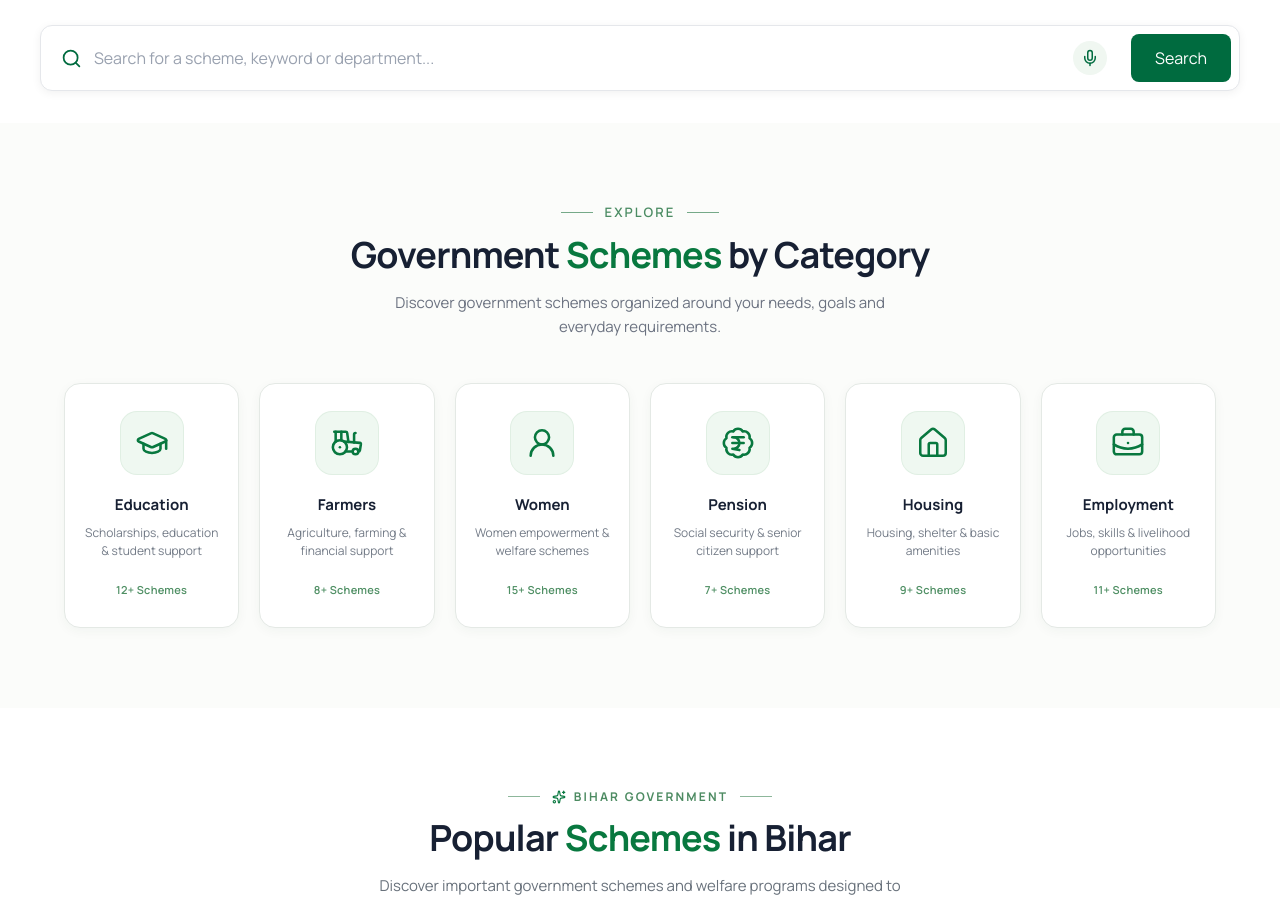
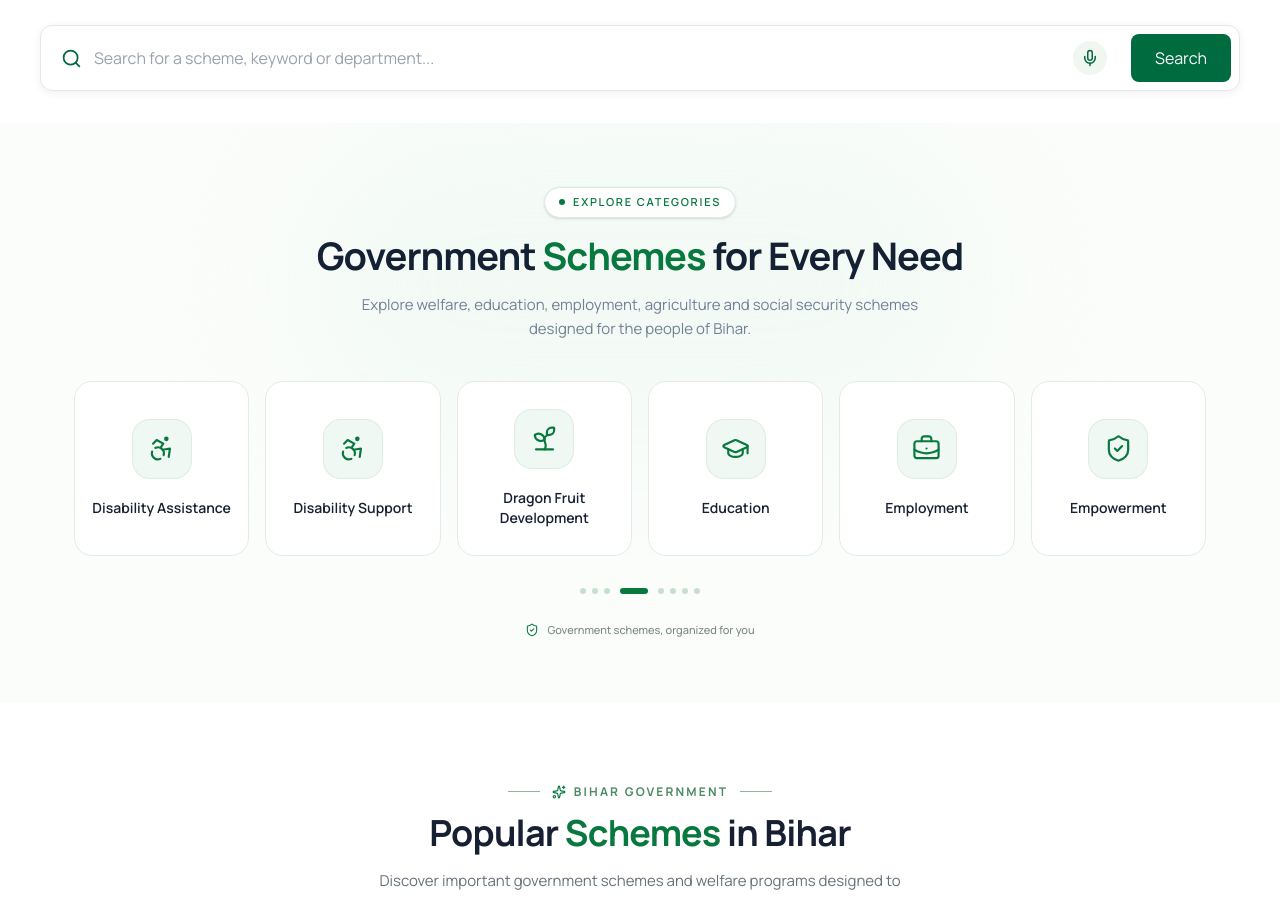
Before and after one commit to Manshavatsh0123/hamara-adhikar-frontend, a Next.js app: page / in a window 1280 px wide. Shown: the part 1200-2097 px from the top of the page. Built offline with nearby package versions, Linux system fonts and the light colour scheme.

Commit message:
feat: connect categories API

```diff
--- a/components/LandingPage/CategorySection.tsx
+++ b/components/LandingPage/CategorySection.tsx
@@ -1,4 +1,5 @@
-"use client"
+"use client";
+
 import {
   GraduationCap,
   Tractor,
@@ -6,258 +7,379 @@ import {
   BadgeIndianRupee,
   House,
   BriefcaseBusiness,
+  Wheat,
+  HeartPulse,
+  Accessibility,
+  Sprout,
+  BookOpen,
+  Landmark,
+  Users,
+  ShieldCheck,
+  Baby,
+  HandCoins,
   LucideIcon,
 } from "lucide-react";
-
-
 
 type Category = {
   id: string;
   title: string;
-  description: string;
   icon: LucideIcon;
+};
 
-  // Future API support
-  schemeCount?: number;
+const categoryIcons: Record<string, LucideIcon> = {
+  agriculture: Wheat,
+  anganwadi: Baby,
+  "backward class": Users,
+  "backward classes": Users,
+
+  bpl: HandCoins,
+
+  business: BriefcaseBusiness,
+  "capacity building": Landmark,
+
+  "child welfare": Baby,
+
+  "civil services": Landmark,
+  "competitive examination": BookOpen,
+
+  "construction worker": Users,
+  craftsmen: Users,
+
+  "crop assistance": Wheat,
+  "crop damage": Wheat,
+
+  "digital learning": BookOpen,
+
+  disability: Accessibility,
+  "disability assistance": Accessibility,
+  "disability support": Accessibility,
+
+  "dragon fruit development": Sprout,
+
+  education: GraduationCap,
+  employment: BriefcaseBusiness,
+  empowerment: ShieldCheck,
+
+  entrepreneurship: BriefcaseBusiness,
+
+  "equipment grant": HandCoins,
+
+  "extremely backward class": Users,
+  "extremely backward classes": Users,
+
+  farmer: Tractor,
+  "farmer welfare": Tractor,
+
+  "financial assistance": HandCoins,
+
+  fisheries: Wheat,
+  "fish farmer": Tractor,
+
+  "flood relief": House,
+
+  "free accommodation": House,
+  "free education": GraduationCap,
+
+  "girl student": GraduationCap,
+
+  healthcare: HeartPulse,
+  "higher education": GraduationCap,
+
+  horticulture: Sprout,
+  hostel: House,
+  irrigation: Wheat,
+
+  labour: Users,
+
+  "leprosy patient": HeartPulse,
+  library: BookOpen,
+
+  "livelihood support": HandCoins,
+
+  "makhana development": Sprout,
+  marriage: Users,
+  matric: GraduationCap,
+
+  minority: Users,
+  "minority welfare": Users,
+
+  "natural disaster": House,
+
+  "papaya development": Sprout,
+  pension: BadgeIndianRupee,
+  plantation: Sprout,
+  "plant supply": Sprout,
+  "pond development": Wheat,
+
+  "pre-school": Baby,
+
+  pwd: Accessibility,
+
+  "residential school": House,
+
+  "rural development": House,
+
+  "scheduled caste": Users,
+  "scheduled tribe": Users,
+
+  scholarship: GraduationCap,
+
+  "self employment": BriefcaseBusiness,
+
+  "skill development": BriefcaseBusiness,
+  "skill upgradation": BriefcaseBusiness,
+
+  "social security": ShieldCheck,
+  "social welfare": Users,
+
+  student: GraduationCap,
+  "student empowerment": GraduationCap,
+  "student loan": HandCoins,
+  "student welfare": GraduationCap,
+
+  subsidy: HandCoins,
+
+  "technology adoption": Landmark,
+
+  tools: BriefcaseBusiness,
+  training: BookOpen,
+
+  uniform: GraduationCap,
+
+  "unorganised workers": Users,
+  "unorganized workers": Users,
+
+  "vocational training": BriefcaseBusiness,
+
+  widow: Users,
+  "widow pension": BadgeIndianRupee,
+
+  women: UserRound,
+  "women welfare": UserRound,
+
+  youth: BriefcaseBusiness,
 };
 
 
-
-const categories: Category[] = [
-  {
-    id: "education",
-    title: "Education",
-    description: "Scholarships, education & student support",
-    icon: GraduationCap,
-    schemeCount: 12,
-  },
-
-  {
-    id: "farmers",
-    title: "Farmers",
-    description: "Agriculture, farming & financial support",
-    icon: Tractor,
-    schemeCount: 8,
-  },
-
-  {
-    id: "women",
-    title: "Women",
-    description: "Women empowerment & welfare schemes",
-    icon: UserRound,
-    schemeCount: 15,
-  },
-
-  {
-    id: "pension",
-    title: "Pension",
-    description: "Social security & senior citizen support",
-    icon: BadgeIndianRupee,
-    schemeCount: 7,
-  },
-
-  {
-    id: "housing",
-    title: "Housing",
-    description: "Housing, shelter & basic amenities",
-    icon: House,
-    schemeCount: 9,
-  },
-
-  {
-    id: "employment",
-    title: "Employment",
-    description: "Jobs, skills & livelihood opportunities",
-    icon: BriefcaseBusiness,
-    schemeCount: 11,
-  },
-];
+function getCategoryIcon(category: string): LucideIcon {
+  return (
+    categoryIcons[category.toLowerCase().trim()] ??
+    Landmark
+  );
+}
 
 
 export default function CategorySection() {
-  return (
-    <section className="w-full bg-[#fbfcfa] py-16 sm:py-20">
-
-      <div className="mx-auto w-full max-w-[1200px] px-5 sm:px-6">
 
 
-        <div className="mx-auto mb-11 max-w-[650px] text-center">
+  return (
+    <section className="relative w-full overflow-hidden bg-[#fbfdfb] py-14 sm:py-16">
 
-          {/* Small Label */}
-          <div className="mb-3 flex items-center justify-center gap-3">
+      {/* Very subtle background decoration */}
+      <div
+        className="
+          pointer-events-none
+          absolute
+          left-1/2
+          top-0
+          h-[320px]
+          w-[700px]
+          -translate-x-1/2
+          rounded-full
+          bg-[#eef8f1]
+          opacity-60
+          blur-3xl
+        "
+      />
 
-            <span className="h-px w-8 bg-[#75a988]" />
+      <div className="relative mx-auto max-w-[1180px] px-5 sm:px-6">
 
-            <span className="text-[13px] font-semibold uppercase tracking-[0.16em] text-[#4b8c63]">
-              Explore
+
+        <div className="mx-auto mb-10 max-w-[650px] text-center">
+
+          {/* Label */}
+
+          <div className="mb-4 inline-flex items-center gap-2 rounded-full border border-[#dcebe0] bg-white px-3.5 py-1.5 shadow-sm">
+
+            <span className="h-1.5 w-1.5 rounded-full bg-[#08783f]" />
+
+            <span
+              className="
+                text-[11px]
+                font-semibold
+                uppercase
+                tracking-[0.16em]
+                text-[#08783f]
+              "
+            >
+              Explore Categories
             </span>
-
-            <span className="h-px w-8 bg-[#75a988]" />
 
           </div>
 
 
-          {/* Main Heading */}
+          {/* Heading */}
+
           <h2
             className="
-              text-3xl
+              text-[30px]
               font-bold
-              tracking-[-0.8px]
-              text-[#172033]
-              sm:text-4xl
+              leading-[1.15]
+              tracking-[-1px]
+              text-[#142033]
+              sm:text-[38px]
             "
           >
             Government{" "}
             <span className="text-[#08783f]">
               Schemes
             </span>{" "}
-            by Category
+            for Every Need
           </h2>
 
 
           {/* Description */}
+
           <p
             className="
               mx-auto
               mt-4
-              max-w-[540px]
-              text-sm
+              max-w-[570px]
+              text-[14px]
               leading-6
-              text-[#6b7280]
+              text-[#718096]
               sm:text-[15px]
             "
           >
-            Discover government schemes organized around your
-            needs, goals and everyday requirements.
+            Explore welfare, education, employment, agriculture
+            and social security schemes designed for the people of Bihar.
           </p>
 
         </div>
+
 
         <div
           className="
             grid
             grid-cols-2
-            gap-4
-            sm:gap-5
-            md:grid-cols-3
+            gap-3
+            sm:grid-cols-3
+            sm:gap-4
             lg:grid-cols-6
           "
         >
 
-          {categories.map((category) => {
-            const Icon = category.icon;
+          {[
+            "Disability Assistance",
+            "Disability Support",
+            "Dragon Fruit Development",
+            "Education",
+            "Employment",
+            "Empowerment",
+          ].map((title) => {
+
+            const Icon = getCategoryIcon(title);
 
             return (
               <button
-                key={category.id}
+                key={title}
                 type="button"
-                onClick={() => {
-                  // Future:
-                  // router.push(`/categories/${category.id}`)
-                }}
                 className="
                   group
                   relative
                   flex
-                  min-h-[225px]
+                  min-h-[175px]
                   flex-col
                   items-center
-                  overflow-hidden
-                  rounded-2xl
+                  justify-center
+                  rounded-[18px]
                   border
-                  border-[#e4e9e5]
+                  border-[#e4ebe6]
                   bg-white
                   px-4
-                  py-7
+                  py-6
                   text-center
-                  shadow-[0_3px_12px_rgba(20,60,35,0.045)]
                   transition-all
                   duration-300
+
                   hover:-translate-y-1
-                  hover:border-[#cfe1d4]
-                  hover:shadow-[0_12px_30px_rgba(20,80,40,0.10)]
+                  hover:border-[#cce2d2]
+                  hover:shadow-[0_12px_28px_rgba(8,120,63,0.08)]
+
+                  active:translate-y-0
                 "
               >
 
-                <div
+                {/* Top accent */}
+
+                <span
                   className="
                     absolute
                     left-1/2
                     top-0
-                    h-[3px]
+                    h-[2px]
                     w-0
                     -translate-x-1/2
                     rounded-b-full
                     bg-[#08783f]
                     transition-all
                     duration-300
-                    group-hover:w-14
+                    group-hover:w-10
                   "
                 />
+
+
+                {/* Icon */}
 
                 <div
                   className="
                     flex
-                    h-[62px]
-                    w-[62px]
+                    h-[58px]
+                    w-[58px]
                     items-center
                     justify-center
-                    rounded-2xl
-                    bg-[#eff8f1]
+                    rounded-[17px]
+                    bg-[#eff8f2]
                     ring-1
-                    ring-[#e0efe3]
+                    ring-[#dceee1]
                     transition-all
                     duration-300
-                    group-hover:bg-[#e5f4e8]
-                    group-hover:ring-[#cfe5d4]
-                    group-hover:scale-105
+
+                    group-hover:bg-[#e6f5ea]
+                    group-hover:ring-[#c9e5d1]
+                    group-hover:scale-[1.04]
                   "
                 >
                   <Icon
-                    size={34}
+                    size={29}
                     strokeWidth={1.8}
-                    className="text-[#08783f]"
+                    className="
+                      text-[#08783f]
+                      transition-transform
+                      duration-300
+                      group-hover:scale-105
+                    "
                   />
                 </div>
+
+
+                {/* Category name */}
 
                 <h3
                   className="
                     mt-5
-                    text-[15px]
-                    font-bold
+                    max-w-[150px]
+                    text-[14px]
+                    font-semibold
+                    leading-5
                     text-[#172033]
+                    transition-colors
+                    duration-200
+                    group-hover:text-[#08783f]
                   "
                 >
-                  {category.title}
+                  {title}
                 </h3>
-
-                <p
-                  className="
-                    mt-2
-                    min-h-[38px]
-                    max-w-[170px]
-                    text-[12px]
-                    leading-[18px]
-                    text-[#737b87]
-                  "
-                >
-                  {category.description}
-                </p>
-
-                {category.schemeCount !== undefined && (
-                  <div
-                    className="
-                      mt-auto
-                      pt-5
-                      text-[11px]
-                      font-semibold
-                      tracking-wide
-                      text-[#4f8f64]
-                    "
-                  >
-                    {category.schemeCount}+ Schemes
-                  </div>
-                )}
 
               </button>
             );
@@ -265,6 +387,36 @@ export default function CategorySection() {
 
         </div>
 
+
+        <div className="mt-8 flex items-center justify-center gap-1.5">
+
+          <span className="h-1.5 w-1.5 rounded-full bg-[#c9dfd0]" />
+          <span className="h-1.5 w-1.5 rounded-full bg-[#c9dfd0]" />
+          <span className="h-1.5 w-1.5 rounded-full bg-[#c9dfd0]" />
+
+          <span className="mx-1 h-1.5 w-7 rounded-full bg-[#08783f]" />
+
+          <span className="h-1.5 w-1.5 rounded-full bg-[#c9dfd0]" />
+          <span className="h-1.5 w-1.5 rounded-full bg-[#c9dfd0]" />
+          <span className="h-1.5 w-1.5 rounded-full bg-[#c9dfd0]" />
+          <span className="h-1.5 w-1.5 rounded-full bg-[#c9dfd0]" />
+
+        </div>
+
+        <div className="mt-7 flex items-center justify-center gap-2">
+
+          <ShieldCheck
+            size={14}
+            strokeWidth={1.8}
+            className="text-[#08783f]"
+          />
+
+          <span className="text-[11px] font-medium text-[#7b8b82]">
+            Government schemes, organized for you
+          </span>
+
+        </div>
+
       </div>
     </section>
   );
```
Also changed, not shown: app/api-test/page.tsx (added, +33 -0 lines), lib/api/ai.ts (added, +29 -0 lines), lib/api/applications.ts (added, +11 -0 lines), lib/api/categories.ts (added, +17 -0 lines), lib/api/client.ts (added, +36 -0 lines), lib/api/departments.ts (added, +19 -0 lines), lib/api/eligibility.ts (added, +11 -0 lines), lib/api/recommendation.ts (added, +18 -0 lines), lib/api/schemes.ts (added, +30 -0 lines), lib/api/search.ts (added, +23 -0 lines), types/scheme.ts (+45 -33 lines).
